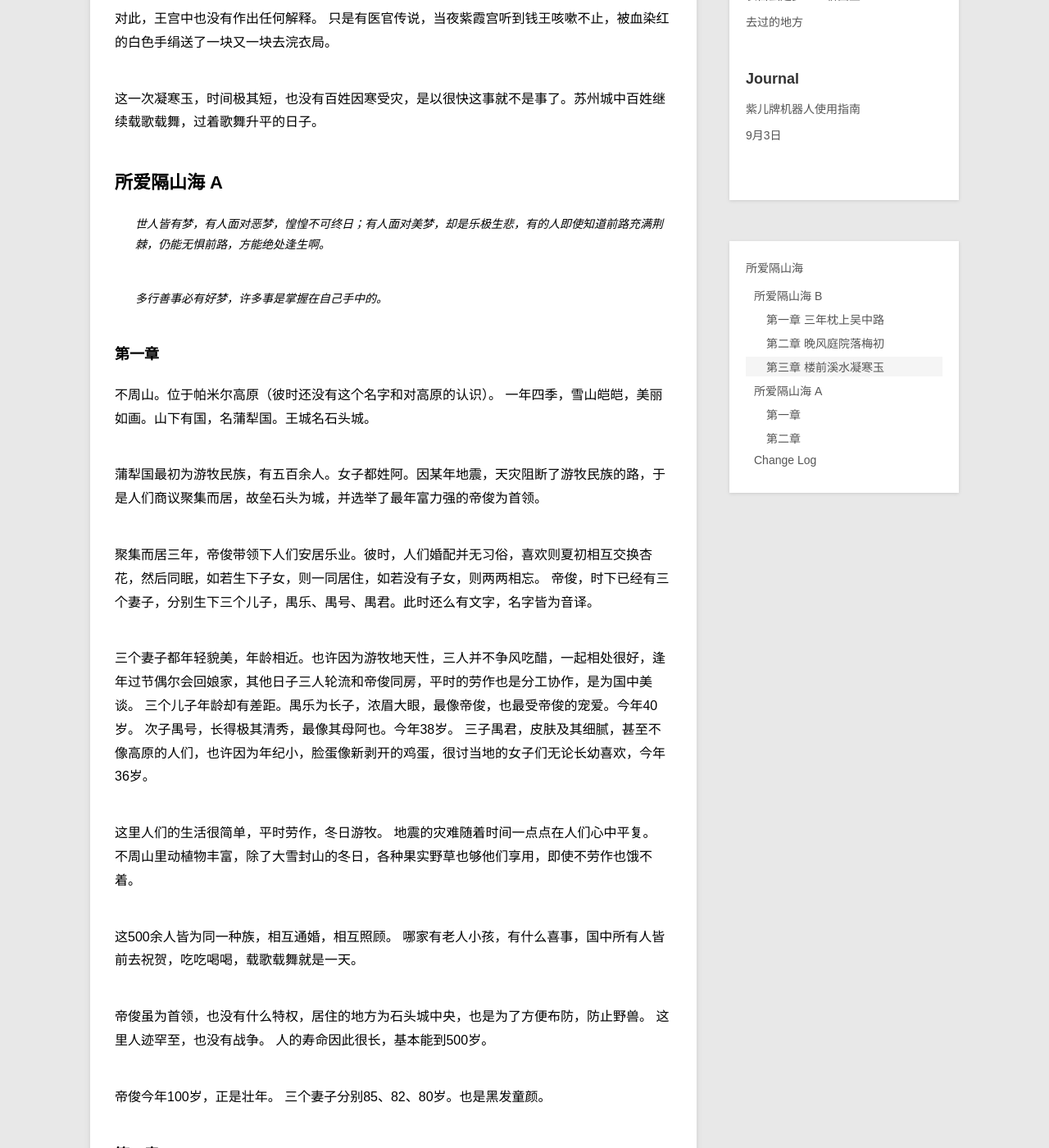
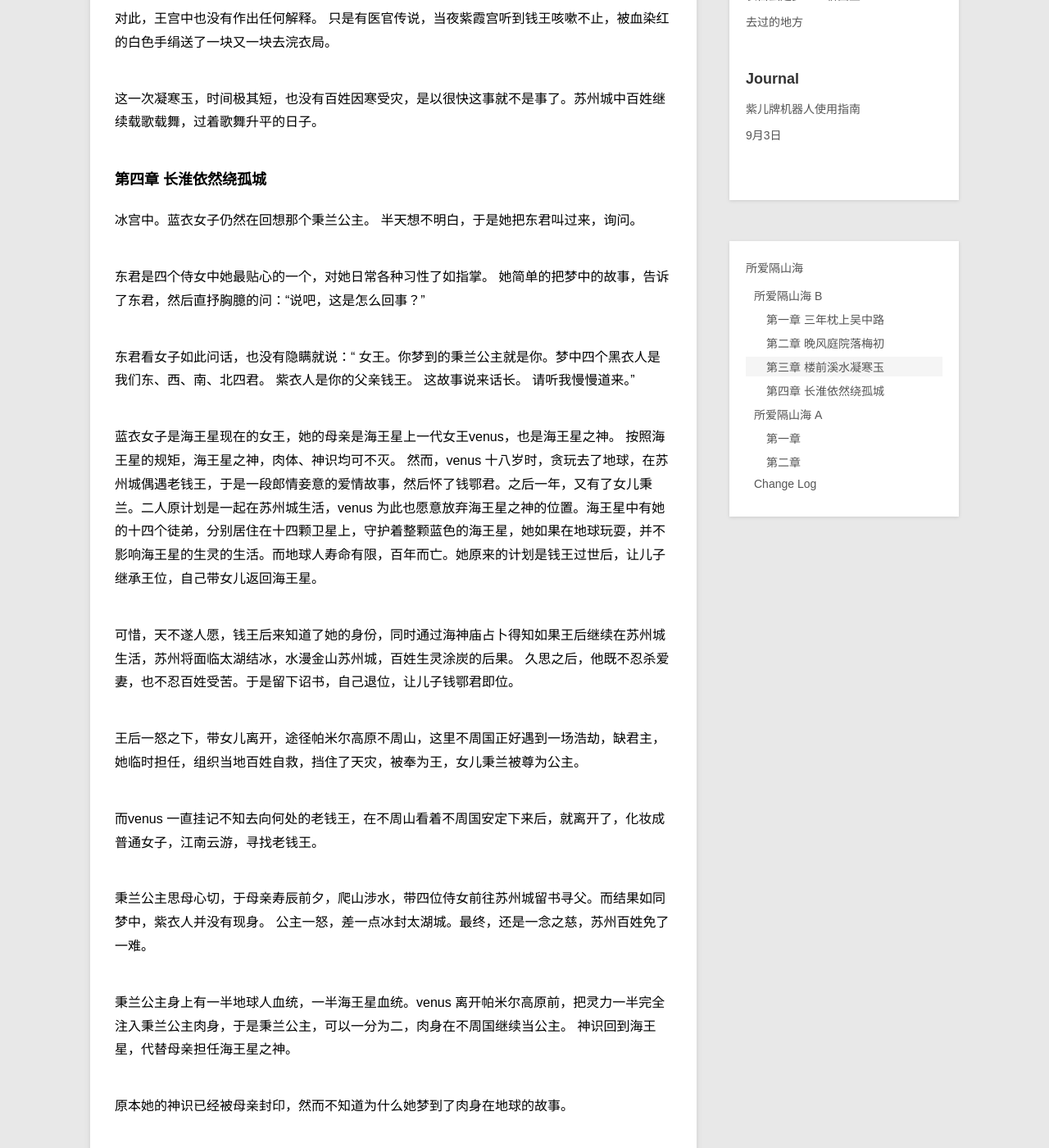
Before and after one commit to violettianjie/violettianjie.github.io, a Jekyll site: the page built from _posts/blog/2022-10-16-loveshanhai.md, in a window 1280 px wide and 1400 px high, scrolled down 3832 px. Shown: the whole window at 82% size. Built offline with Jekyll 4.4.1, drawn with Linux system fonts in a browser that asks for light colours; some of the changed text lies outside the part shown.

Commit message:
Update 2022-10-16-loveshanhai.md

```diff
--- a/_posts/blog/2022-10-16-loveshanhai.md
+++ b/_posts/blog/2022-10-16-loveshanhai.md
@@ -93,6 +93,44 @@ start from scratch。
 这一次凝寒玉，时间极其短，也没有百姓因寒受灾，是以很快这事就不是事了。苏州城中百姓继续载歌载舞，过着歌舞升平的日子。
 
 
+### 第四章 长淮依然绕孤城
+
+冰宫中。蓝衣女子仍然在回想那个秉兰公主。 半天想不明白，于是她把东君叫过来，询问。
+
+东君是四个侍女中她最贴心的一个，对她日常各种习性了如指掌。
+她简单的把梦中的故事，告诉了东君，然后直抒胸臆的问：“说吧，这是怎么回事？”
+
+东君看女子如此问话，也没有隐瞒就说：“ 女王。你梦到的秉兰公主就是你。梦中四个黑衣人是我们东、西、南、北四君。 紫衣人是你的父亲钱王。 这故事说来话长。 请听我慢慢道来。”
+
+蓝衣女子是海王星现在的女王，她的母亲是海王星上一代女王venus，也是海王星之神。 按照海王星的规矩，海王星之神，肉体、神识均可不灭。
+然而，venus 十八岁时，贪玩去了地球，在苏州城偶遇老钱王，于是一段郎情妾意的爱情故事，然后怀了钱鄂君。之后一年，又有了女儿秉兰。二人原计划是一起在苏州城生活，venus 为此也愿意放弃海王星之神的位置。海王星中有她的十四个徒弟，分别居住在十四颗卫星上，守护着整颗蓝色的海王星，她如果在地球玩耍，并不影响海王星的生灵的生活。而地球人寿命有限，百年而亡。她原来的计划是钱王过世后，让儿子继承王位，自己带女儿返回海王星。
+
+
+可惜，天不遂人愿，钱王后来知道了她的身份，同时通过海神庙占卜得知如果王后继续在苏州城生活，苏州将面临太湖结冰，水漫金山苏州城，百姓生灵涂炭的后果。 久思之后，他既不忍杀爱妻，也不忍百姓受苦。于是留下诏书，自己退位，让儿子钱鄂君即位。
+
+王后一怒之下，带女儿离开，途径帕米尔高原不周山，这里不周国正好遇到一场浩劫，缺君主，她临时担任，组织当地百姓自救，挡住了天灾，被奉为王，女儿秉兰被尊为公主。
+
+而venus 一直挂记不知去向何处的老钱王，在不周山看着不周国安定下来后，就离开了，化妆成普通女子，江南云游，寻找老钱王。
+
+秉兰公主思母心切，于母亲寿辰前夕，爬山涉水，带四位侍女前往苏州城留书寻父。而结果如同梦中，紫衣人并没有现身。 公主一怒，差一点冰封太湖城。最终，还是一念之慈，苏州百姓免了一难。
+
+秉兰公主身上有一半地球人血统，一半海王星血统。venus 离开帕米尔高原前，把灵力一半完全注入秉兰公主肉身，于是秉兰公主，可以一分为二，肉身在不周国继续当公主。 神识回到海王星，代替母亲担任海王星之神。
+
+原本她的神识已经被母亲封印，然而不知道为什么她梦到了肉身在地球的故事。
+
+于是，东君也没有隐瞒，把前尘往事都告诉了她。
+
+说到最后，东君说：“我们现在也不知道女王去了哪里，也不知道她找到老钱王没有？只是她把一半灵力给了你，她再也回不到海王星了，她对得起你，对得起海王星所有生灵，也对得起老钱王，没有辜负二人的情分。唯独 唯独 对不起她自己。“
+
+秉兰公主，也就是海王星现在的女王，听到这里泪水忍不住流下。瞬间，凝聚成珍珠一颗颗，漂浮在空气中。
+
+而此刻，在地球西北，风沙中的土城，紫衣人正背对城墙，迎风而站。风吹起他的长发，飘飘若仙。传说在灵隐寺出家的老钱王，居然来到西北。
+
+曾经，他对venus 描述过古代历史有一孤城，名统万城，经历了千年风霜，历经沧桑，而带苍茫。 从小生活在海王星的venus 对这描述非常向往。于是老钱王许诺，她生辰之日，一定放下国事，带她西行，去看这苍茫的城池。
+
+如今，他来了。一个人。
+风中，长淮依然绕孤城。
+
 
 
 
@@ -169,3 +207,4 @@ start from scratch。
 1、20221016 从0开始。旧文开始忘记存了。
 2、20221017: 第一章。
 3、20221018 又找回以前的版本了。
+4、20221114:第四章。
```
